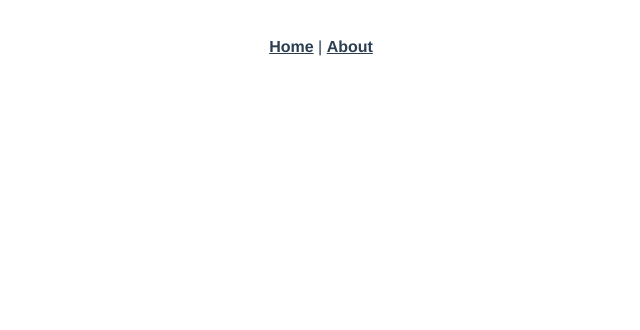
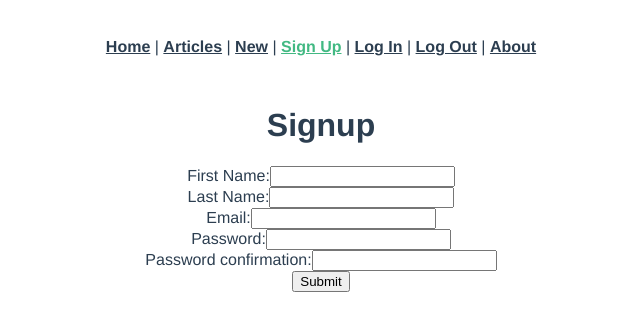
Before and after one commit to JoeU11/newspaper-vue-frontend, a Vue app: page /signup in a window 1280 px wide. Before the commit this address had no page. Shown: the top 330 px of the page, without its empty margins (319-959 px from the left). Built offline with nearby package versions, Linux system fonts and the light colour scheme.

Commit message:
add authentication

```diff
--- a/src/App.vue
+++ b/src/App.vue
@@ -1,9 +1,14 @@
 <template>
   <nav>
     <router-link to="/">Home</router-link> |
+    <router-link to="/articles">Articles</router-link> |
+    <router-link to="/articles/new">New</router-link> |
+    <router-link to="/signup">Sign Up</router-link> |
+    <router-link to="/login">Log In</router-link> |
+    <router-link to="/logout">Log Out</router-link> |
     <router-link to="/about">About</router-link>
   </nav>
-  <router-view/>
+  <router-view />
 </template>
 
 <style>
--- a/src/main.js
+++ b/src/main.js
@@ -3,4 +3,9 @@ import App from './App.vue'
 import router from './router'
 import axios from "axios"
 
+var jwt = localStorage.getItem("jwt");
+if (jwt) {
+  axios.defaults.headers.common["Authorization"] = `Bearer ${jwt}`;
+}
+
 createApp(App).use(router).mount('#app')
--- a/src/router/index.js
+++ b/src/router/index.js
@@ -18,26 +18,32 @@ const routes = [
   {
     path: '/articles',
     name: 'articlesIndex',
-    // route level code-splitting
-    // this generates a separate chunk (about.[hash].js) for this route
-    // which is lazy-loaded when the route is visited.
-    component: () => import(/* webpackChunkName: "about" */ '../views/ArticlesIndex.vue')
+    component: () => import('../views/ArticlesIndex.vue')
   },
   {
     path: '/articles/:id',
     name: 'articlesShow',
-    // route level code-splitting
-    // this generates a separate chunk (about.[hash].js) for this route
-    // which is lazy-loaded when the route is visited.
-    component: () => import(/* webpackChunkName: "about" */ '../views/ArticlesShow.vue')
+    component: () => import('../views/ArticlesShow.vue')
   },
   {
     path: '/articles/new',
     name: 'articlesNew',
-    // route level code-splitting
-    // this generates a separate chunk (about.[hash].js) for this route
-    // which is lazy-loaded when the route is visited.
-    component: () => import(/* webpackChunkName: "about" */ '../views/ArticlesNew.vue')
+    component: () => import('../views/ArticlesNew.vue')
+  },
+  {
+    path: '/signup',
+    name: 'signup',
+    component: () => import('../views/SignUp.vue')
+  },
+  {
+    path: '/login',
+    name: 'login',
+    component: () => import('../views/LoginView.vue')
+  },
+  {
+    path: '/logout',
+    name: 'logout',
+    component: () => import('../views/LogoutView.vue')
   }
 ]
 
--- /dev/null
+++ b/src/views/LoginView.vue
@@ -0,0 +1,49 @@
+<script>
+import axios from "axios";
+
+export default {
+  data: function () {
+    return {
+      newSessionParams: {},
+      errors: [],
+    };
+  },
+  methods: {
+    submit: function () {
+      axios
+        .post("http://localhost:3000/sessions", this.newSessionParams)
+        .then((response) => {
+          axios.defaults.headers.common["Authorization"] = "Bearer " + response.data.jwt;
+          localStorage.setItem("jwt", response.data.jwt);
+          this.$router.push("/");
+        })
+        .catch((error) => {
+          console.log(error.response);
+          this.errors = ["Invalid email or password."];
+          this.email = "";
+          this.password = "";
+        });
+    },
+  },
+};
+</script>
+
+<template>
+  <div class="login">
+    <form v-on:submit.prevent="submit()">
+      <h1>Login</h1>
+      <ul>
+        <li v-for="error in errors" v-bind:key="error">{{ error }}</li>
+      </ul>
+      <div>
+        <label>Email:</label>
+        <input type="email" v-model="newSessionParams.email" />
+      </div>
+      <div>
+        <label>Password:</label>
+        <input type="password" v-model="newSessionParams.password" />
+      </div>
+      <input type="submit" value="Submit" />
+    </form>
+  </div>
+</template>
--- /dev/null
+++ b/src/views/LogoutView.vue
@@ -0,0 +1,15 @@
+<script>
+import axios from "axios";
+
+export default {
+  created: function () {
+    delete axios.defaults.headers.common["Authorization"];
+    localStorage.removeItem("jwt");
+    this.$router.push("/");
+  },
+};
+</script>
+
+<template>
+  <div class="logout"></div>
+</template>
--- /dev/null
+++ b/src/views/SignUp.vue
@@ -0,0 +1,57 @@
+<script>
+import axios from "axios";
+
+export default {
+  data: function () {
+    return {
+      newUserParams: {},
+      errors: [],
+    };
+  },
+  methods: {
+    submit: function () {
+      axios
+        .post("http://localhost:3000/users", this.newUserParams)
+        .then((response) => {
+          console.log(response.data);
+          this.$router.push("/login");
+        })
+        .catch((error) => {
+          this.errors = error.response.data.errors;
+        });
+    },
+  },
+};
+</script>
+
+<template>
+  <div class="signup">
+    <form v-on:submit.prevent="submit()">
+      <h1>Signup</h1>
+      <ul>
+        <li v-for="error in errors" v-bind:key="error">{{ error }}</li>
+      </ul>
+      <div>
+        <label>First Name:</label>
+        <input type="text" v-model="newUserParams.first_name" />
+      </div>
+      <div>
+        <label>Last Name:</label>
+        <input type="text" v-model="newUserParams.last_name" />
+      </div>
+      <div>
+        <label>Email:</label>
+        <input type="email" v-model="newUserParams.email" />
+      </div>
+      <div>
+        <label>Password:</label>
+        <input type="password" v-model="newUserParams.password" />
+      </div>
+      <div>
+        <label>Password confirmation:</label>
+        <input type="password" v-model="newUserParams.password_confirmation" />
+      </div>
+      <input type="submit" value="Submit" />
+    </form>
+  </div>
+</template>
```
